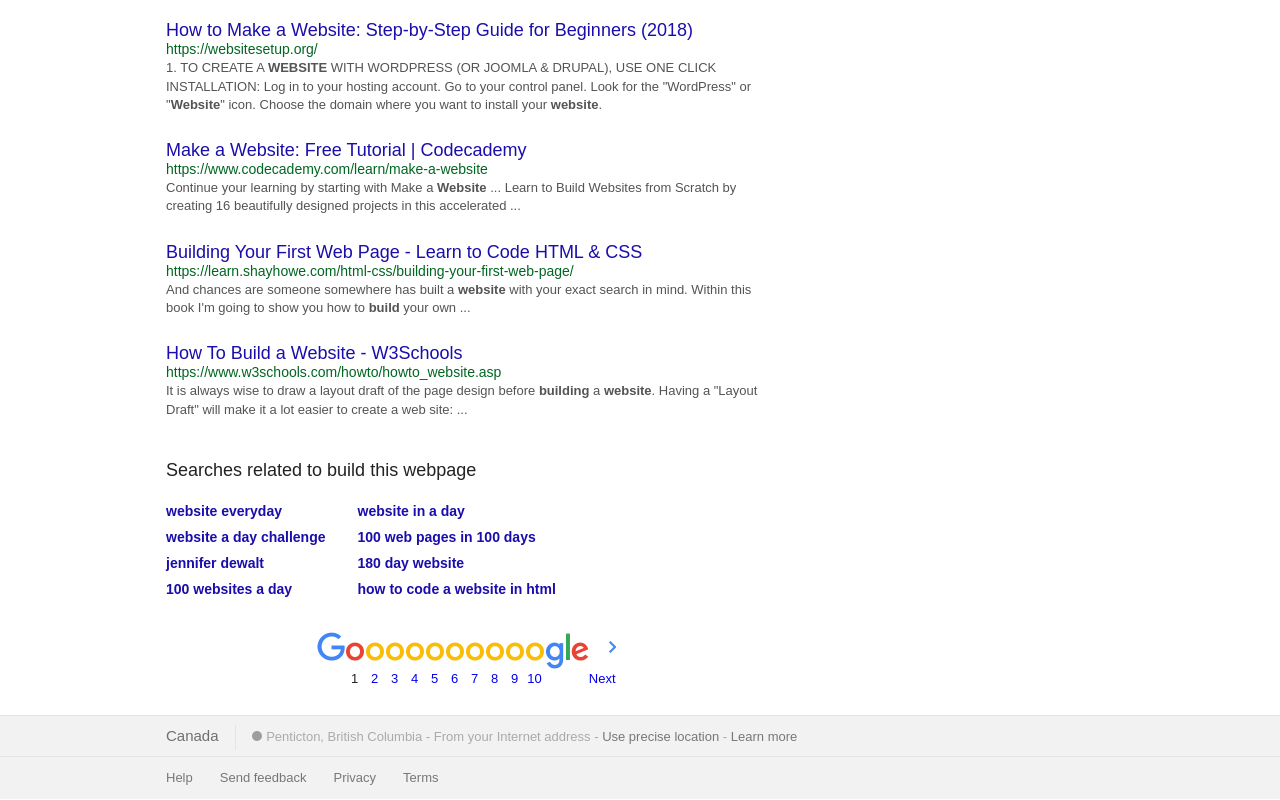
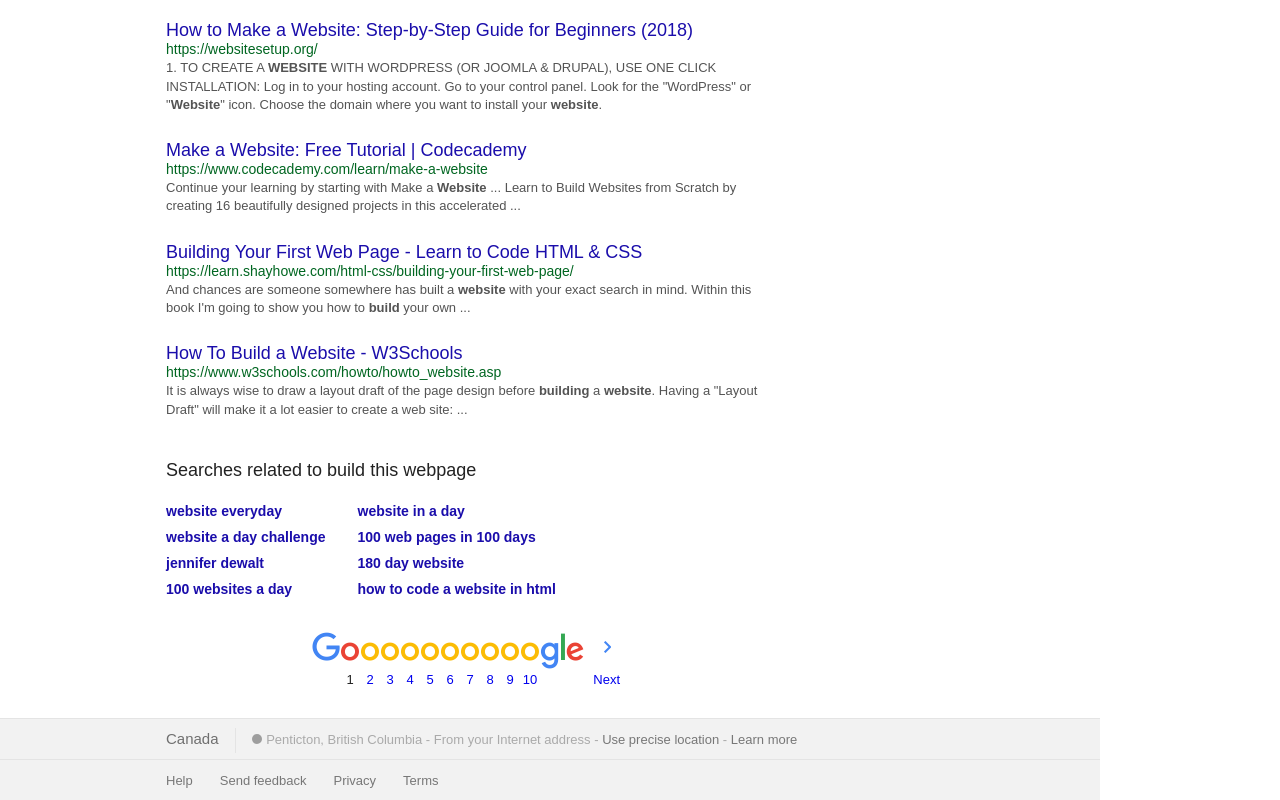
Before and after one commit to joking3000/google-search-results, a plain HTML site: page index.html in a window 1280 px wide. Shown: the part 1072-1872 px from the top of the page. Drawn offline with Linux system fonts and the light colour scheme.

Commit message:
Tweak positioning at bottom of pages
The footer was not quite sitting as per the original
and the spacing of the page selector,
as well as the positioning between the page selector and footer
was not quite right.
With this commit, margins, paddings and line-heights are tweaked,
so that this matches the original perfectly.

```diff
--- a/css/styles.css
+++ b/css/styles.css
@@ -1,3 +1,7 @@
+html {
+  position: absolute;
+}
+
 body {
   font-family: arial, sans-serif;
   font-size: 13px;
@@ -140,6 +144,7 @@ div.pages .g {
 div.pages-container div.pages a, div.pages .one {
   display: inline-block;
   text-align: center;
+  line-height: 16px;
   /* float: left; */
 }
 
@@ -384,11 +389,13 @@ div.footer {
   background-color: rgb(242, 242, 242);
   width: 100%;
   min-width: 1100px;
+  position: absolute;
+  bottom: 0;
 }
 
 div.footer .location, div.footer .links {
   border-top: 1px solid rgb(228, 228, 228);
-  height: 40px;
+  /* height: 40px; */
   width: 100%;
 }
 
@@ -396,8 +403,9 @@ div.footer .location .country {
   font-size: 15px;
   color: rgba(0,0,0,0.54);
   margin-left: 166px;
-  padding-top: 12px;
+  /* padding-top: 12px; */
   display: inline-block;
+  line-height: 40px;
 }
 
 div.footer .location .exact {
@@ -429,13 +437,22 @@ div.footer a:hover {
 div.footer .links {
   box-sizing: border-box;
   padding-left: 166px;
-  padding-top: 14px;
+  /* padding-top: 14px; */
   display: inline-block;
-  height: 41px;
 }
 
 div.footer .links a {
   display: inline-block;
   padding-right: 27px;
   float: left;
+  line-height: 35px;
+  padding-top: 3px;
 }
+
+div.pages-container {
+  margin-bottom: 82px;
+}
+
+div.pages-container .pages .last {
+  width: 80px;
+}
```
